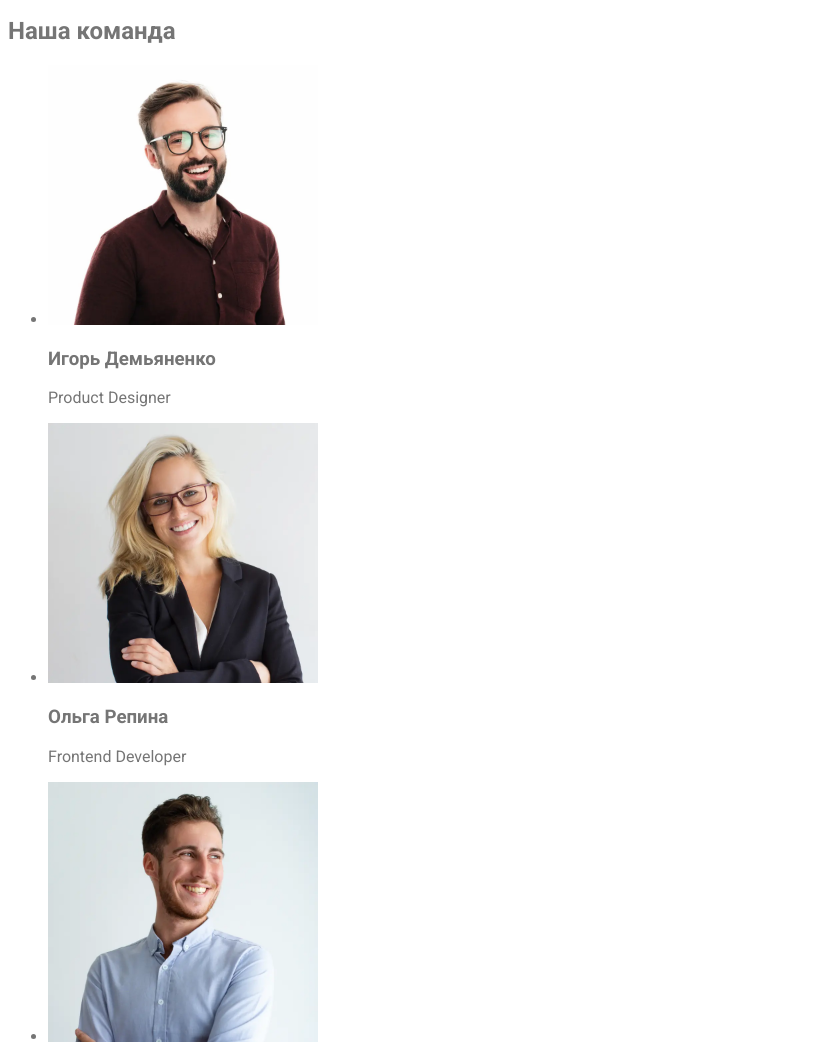
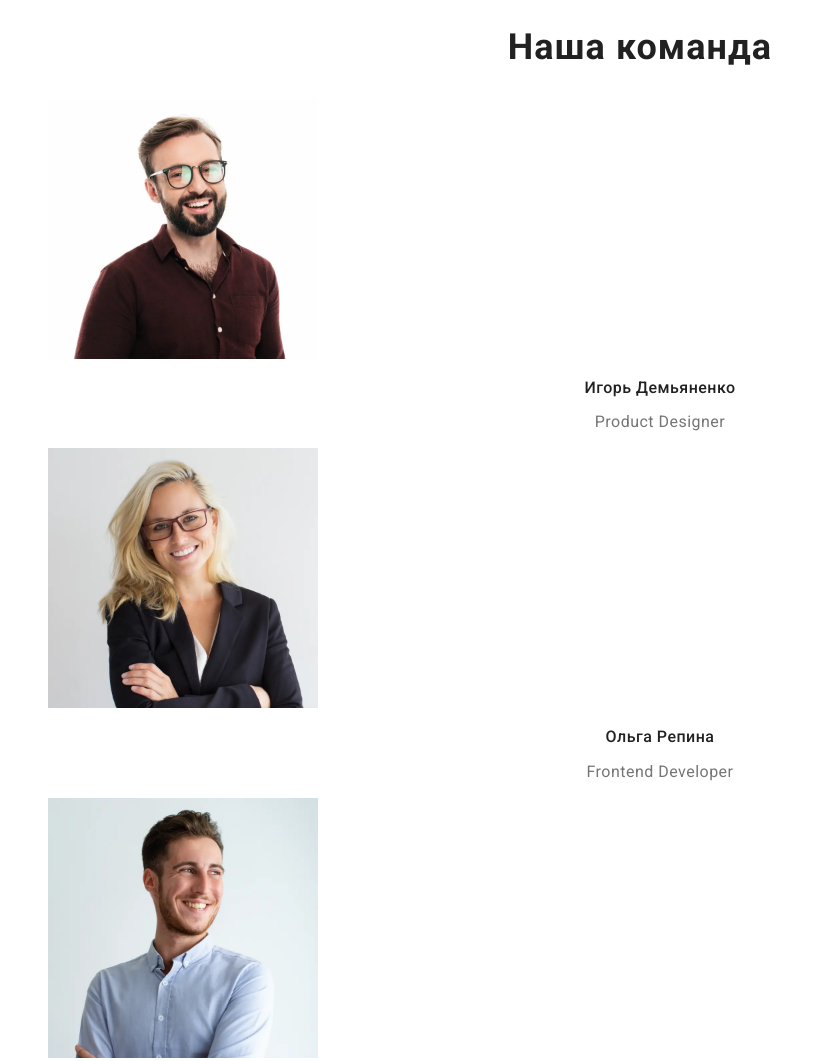
Before and after one commit to KapitanEvgenij/goit-markup-hw-02, a plain HTML site: page index.html in a window 1280 px wide. Shown: the part 1651-2712 px from the top of the page, without its empty margins (0-824 px from the left). Drawn offline with Linux system fonts and the light colour scheme.

Commit message:
adds Team styles

```diff
--- a/css/styles.css
+++ b/css/styles.css
@@ -148,3 +148,30 @@ a.active {
     letter-spacing: 0.03em;
     color: var(--second-title-color);
 }
+
+/*--------- TEAM STYLES --------- */
+
+.team-title {
+    font-weight: 700;
+    font-size: 36px;
+    line-height: 1.16;
+    text-align: center;
+    letter-spacing: 0.03em;
+    color: var(--second-title-color);
+}
+
+.team-subtitle {
+        font-weight: 500;
+        font-size: 16px;
+        line-height: 1.18;
+        text-align: center;
+        letter-spacing: 0.03em;
+        color: var(--second-title-color);
+}
+
+.team-text {
+        font-size: 16px;
+        line-height: 1.18;
+        text-align: center;
+        letter-spacing: 0.03em;
+}
--- a/index.html
+++ b/index.html
@@ -103,40 +103,40 @@
         </ul>
       </section>
       <!--  Our team-->
-      <section>
-        <h2>Наша команда</h2>
-        <ul>
-          <li>
+      <section class="team">
+        <h2 class="team-title">Наша команда</h2>
+        <ul class="team-list list">
+          <li class="team-item">
             <img
               src="./images/photo1.webp"
               alt="Игорь Демьяненко - разработчик продукта"
               width="270"
             />
-            <h3>Игорь Демьяненко</h3>
-            <p lang="en">Product Designer</p>
+            <h3 class="team-subtitle">Игорь Демьяненко</h3>
+            <p lang="en" class="team-text">Product Designer</p>
           </li>
-          <li>
+          <li class="team-item">
             <img src="./images/photo2.webp" alt="Ольга Репина - фронтенд разработчик" width="270" />
-            <h3>Ольга Репина</h3>
-            <p lang="en">Frontend Developer</p>
+            <h3 class="team-subtitle">Ольга Репина</h3>
+            <p lang="en" class="team-text">Frontend Developer</p>
           </li>
-          <li>
+          <li class="team-item">
             <img
               src="./images/photo3.webp"
               alt="Николай Тарасов - маркетинг менеджер"
               width="270"
             />
-            <h3>Николай Тарасов</h3>
-            <p lang="en">Marketing</p>
+            <h3 class="team-subtitle">Николай Тарасов</h3>
+            <p lang="en" class="team-text">Marketing</p>
           </li>
-          <li>
+          <li class="team-item">
             <img
               src="./images/photo4.webp"
               alt="Михаил Ермаков - разработчик интерфейса"
               width="270"
             />
-            <h3>Михаил Ермаков</h3>
-            <p lang="en">UI Designer</p>
+            <h3 class="team-subtitle">Михаил Ермаков</h3>
+            <p lang="en" class="team-text">UI Designer</p>
           </li>
         </ul>
       </section>
```
